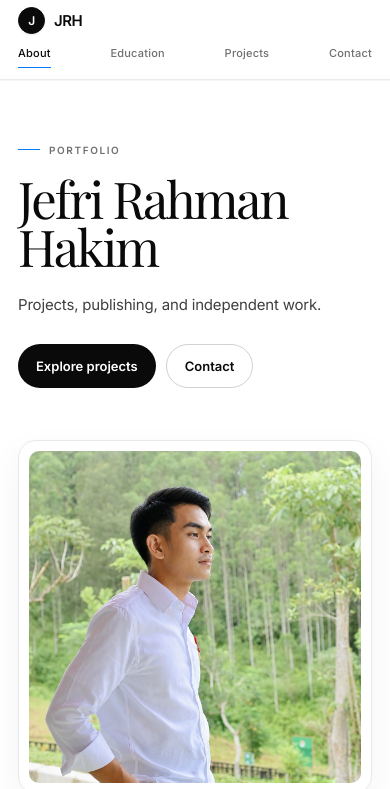
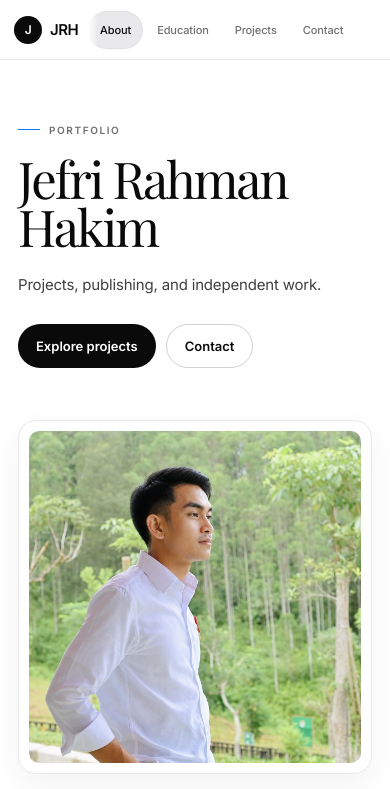
Before and after one commit to LionerHakim/JRHs, a React (Vite) app: page / in a window 390 px wide. Shown: the top 789 px of the page. Built offline with nearby package versions, Linux system fonts and the light colour scheme.

Commit message:
refine JRHs navbar with iOS-style navigation

```diff
--- a/src/index.css
+++ b/src/index.css
@@ -412,3 +412,71 @@ footer { padding: 0 0 48px; color: var(--smoke); font-size: 11px; }
   }
   .site-footer-nav a { font-size: 10px; }
 }
+
+
+/* JRHs iOS navigation — UI/UX only, no content or data changes */
+.nav {
+  min-height: 60px;
+  grid-template-columns: auto minmax(0, 1fr);
+  gap: clamp(24px, 5vw, 72px);
+  padding-inline: max(var(--page-gutter), 24px);
+  background: rgba(255,255,255,.94);
+  border-bottom: 1px solid rgba(0,0,0,.07);
+  box-shadow: 0 1px 0 rgba(10,10,10,.02);
+}
+.wordmark { gap: 8px; font-size: 15px; letter-spacing: -.035em; }
+.brand-mark { width: 28px; height: 28px; border: 0; box-shadow: none; }
+.nav nav { justify-content: flex-end; gap: 3px; min-height: 44px; }
+.nav nav a {
+  min-height: 38px;
+  padding: 0 13px;
+  border-radius: 999px;
+  color: var(--smoke);
+  font-family: var(--font-sans);
+  font-size: 12px;
+  font-weight: 500;
+  letter-spacing: -.01em;
+  transition: color 180ms var(--ease-ios), background-color 180ms var(--ease-ios), transform 180ms var(--ease-ios);
+}
+.nav nav a::after { display: none; }
+.nav nav a:hover,
+.nav nav a:focus-visible {
+  color: var(--ink);
+  background: var(--surface);
+  transform: translateY(-1px);
+}
+.nav nav a.is-active {
+  color: var(--ink);
+  background: var(--surface-pressed);
+  box-shadow: inset 0 0 0 1px rgba(0,0,0,.035), 0 1px 1px rgba(0,0,0,.025);
+}
+.nav nav a:active { transform: scale(.97); }
+
+@media (max-width: 640px) {
+  .nav {
+    min-height: 60px;
+    grid-template-columns: auto minmax(0, 1fr);
+    gap: 10px;
+    padding: 7px 14px;
+  }
+  .wordmark { flex: 0 0 auto; }
+  .nav nav {
+    justify-content: flex-start;
+    min-width: 0;
+    gap: 2px;
+    overflow-x: auto;
+    overscroll-behavior-x: contain;
+    scrollbar-width: none;
+    -webkit-overflow-scrolling: touch;
+    mask-image: linear-gradient(to right, transparent 0, #000 10px, #000 calc(100% - 10px), transparent 100%);
+  }
+  .nav nav::-webkit-scrollbar { display: none; }
+  .nav nav a {
+    flex: 0 0 auto;
+    min-height: 38px;
+    padding-inline: 12px;
+    font-size: 11px;
+  }
+  .nav nav a:hover,
+  .nav nav a:focus-visible { transform: none; }
+}
```
